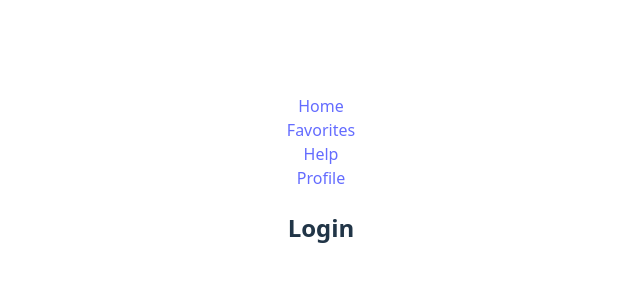
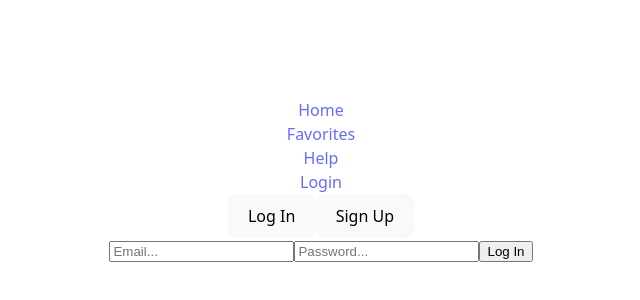
Before and after one commit to WendolynQuartey/Live-Line_frontend, a React (Vite) app: page /login in a window 1280 px wide. Shown: the part 220-520 px from the top of the page, without its empty margins (319-959 px from the left). Built offline with nearby package versions, Linux system fonts and the light colour scheme.

Commit message:
added toggle registration form

```diff
--- a/src/components/Nav.jsx
+++ b/src/components/Nav.jsx
@@ -12,8 +12,8 @@ export default function Nav(){
          <Link to="/help">
             <div>Help</div>
          </Link>
-         <Link to="/profile">
-            <div>Profile</div>
+         <Link to="/login">
+            <div>Login</div>
          </Link>
       </div>
    );
--- a/src/pages/Login.jsx
+++ b/src/pages/Login.jsx
@@ -1,3 +1,30 @@
-export default function Login(){
-   return <h2>Login</h2>
+import { useState } from "react";
+
+export default function Login() {
+   const [formType, setFormType] = useState("login")
+
+
+   function handleForm(type) {
+      setFormType(type);
+   }
+
+   return (
+      <>
+         <button onClick={() => handleForm("login")}>Log In</button>
+         <button onClick={() => handleForm("signup")}>Sign Up</button>
+
+         <form>
+            {formType == "signup" && (
+               <input type="text" placeholder="Full Name..." />
+            )}
+            <input type="email" placeholder="Email..." />
+            <input type="password" placeholder="Password..." />
+            {formType == "signup" && (
+               <input type="password" placeholder="Confirm Password..." />
+            )}
+
+            <input type="submit" value={formType === "login" ? "Log In" : "Sign Up"} />
+         </form>
+      </>
+   )
 }
```
